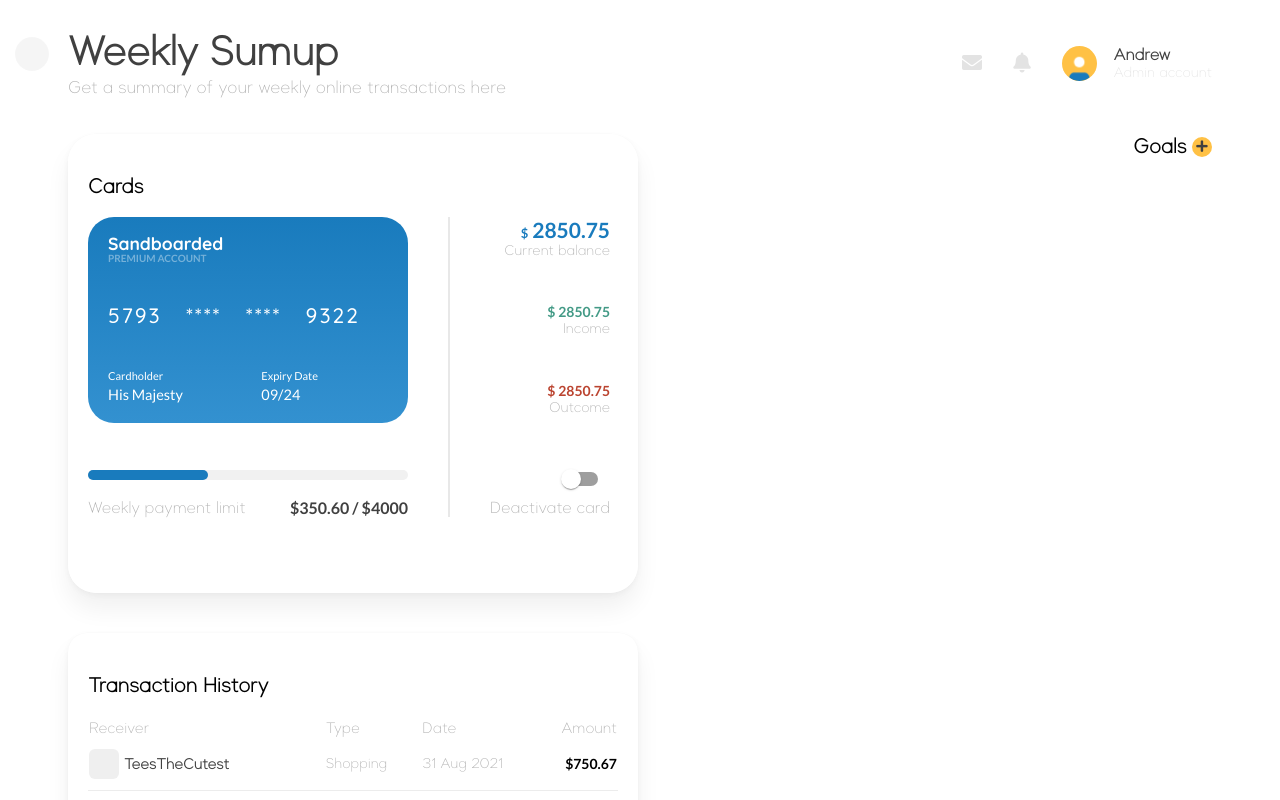
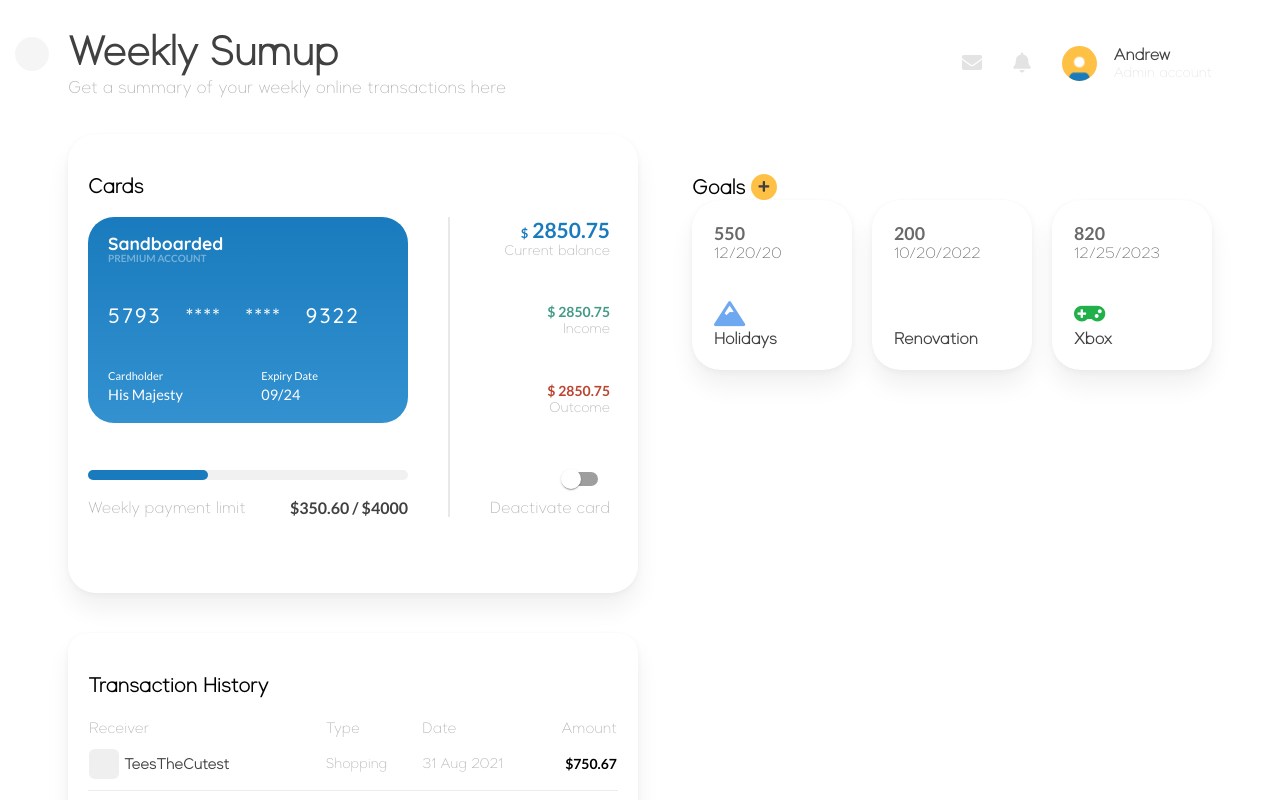
Before and after one commit to theajstars/sandboarded, a React (Vite) app: page / in a window 1280 px wide. Shown: the top 800 px of the page. Built offline with nearby package versions, Linux system fonts and the light colour scheme; some icons are missing.

Commit message:
Goals section

```diff
--- a/src/Assets/CSS/goals-stats.css
+++ b/src/Assets/CSS/goals-stats.css
@@ -1,8 +1,53 @@
+.goals-section {
+  align-items: flex-start;
+  padding: 40px 0px;
+}
 .goals-plus {
-  font-size: 13px;
-  width: 20px;
-  height: 20px;
+  font-size: 12.3px;
+  width: 26px;
+  height: 26px;
   align-items: center;
   justify-content: center;
   border-radius: 50%;
 }
+.goal-cards {
+  justify-content: space-between;
+  min-width: 520px;
+}
+.goal-card {
+  width: 160px;
+  height: 170px;
+  box-shadow: 0px 16px 24px rgba(0, 0, 0, 0.06), 0px 2px 6px rgba(0, 0, 0, 0.04),
+    0px 0px 1px rgba(0, 0, 0, 0.04);
+  border-radius: 28px;
+  box-sizing: border-box;
+  padding: 22px;
+  justify-content: space-between;
+  align-items: flex-start;
+}
+.goal-card-top,
+.goal-card-bottom {
+  align-items: flex-start;
+}
+.goal-card-amount {
+  font-weight: 600;
+  font-size: 17.8px;
+}
+.goal-card-date {
+  font-size: 15px;
+}
+.goal-card-icon {
+  font-size: 25px;
+}
+.goal-card-icon-1 {
+  color: #6da8f1;
+}
+.goal-card-icon-2 {
+  color: #ffa764;
+}
+.goal-card-icon-3 {
+  color: #22b04a;
+}
+.goal-card-name {
+  font-weight: 700;
+}
--- a/src/Assets/JSON/Goals.json
+++ b/src/Assets/JSON/Goals.json
@@ -0,0 +1,22 @@
+{
+  "UserGoals": [
+    {
+      "amount": 550,
+      "date": "12/20/20",
+      "icon": "fas fa-mountain",
+      "name": "Holidays"
+    },
+    {
+      "amount": 200,
+      "date": "10/20/2022",
+      "icon": "fad fa-brush",
+      "name": "Renovation"
+    },
+    {
+      "amount": 820,
+      "date": "12/25/2023",
+      "icon": "fas fa-gamepad",
+      "name": "Xbox"
+    }
+  ]
+}
--- a/src/Components/GoalStats.jsx
+++ b/src/Components/GoalStats.jsx
@@ -1,8 +1,8 @@
 import React from "react";
-
+import { UserGoals } from "../Assets/JSON/Goals.json";
 export default function GoalStats() {
   return (
-    <div className="goals-section">
+    <div className="goals-section flex-column">
       <span
         className="suprema card-section-header flex-row"
         style={{ alignItems: "center" }}
@@ -12,8 +12,30 @@ export default function GoalStats() {
           <i className="fas fa-plus"></i>
         </span>
       </span>
-      <br />
-      <div className="flex-row goals-outline"></div>
+      <div className="flex-row goal-cards">
+        {UserGoals.map((goal, index) => {
+          return (
+            <div className="goal-card bg-white flex-column">
+              <div className="goal-card-top flex-column">
+                <span className="lato grey goal-card-amount">
+                  {goal.amount}
+                </span>
+                <span className="suprema faint grey goal-card-date">
+                  {goal.date}
+                </span>
+              </div>
+              <div className="goal-card-bottom flex-column">
+                <span className={`goal-card-icon goal-card-icon-${index + 1}`}>
+                  <i className={`${goal.icon}`}></i>
+                </span>
+                <span className="suprema primary goal-card-name">
+                  {goal.name}
+                </span>
+              </div>
+            </div>
+          );
+        })}
+      </div>
     </div>
   );
 }
```
